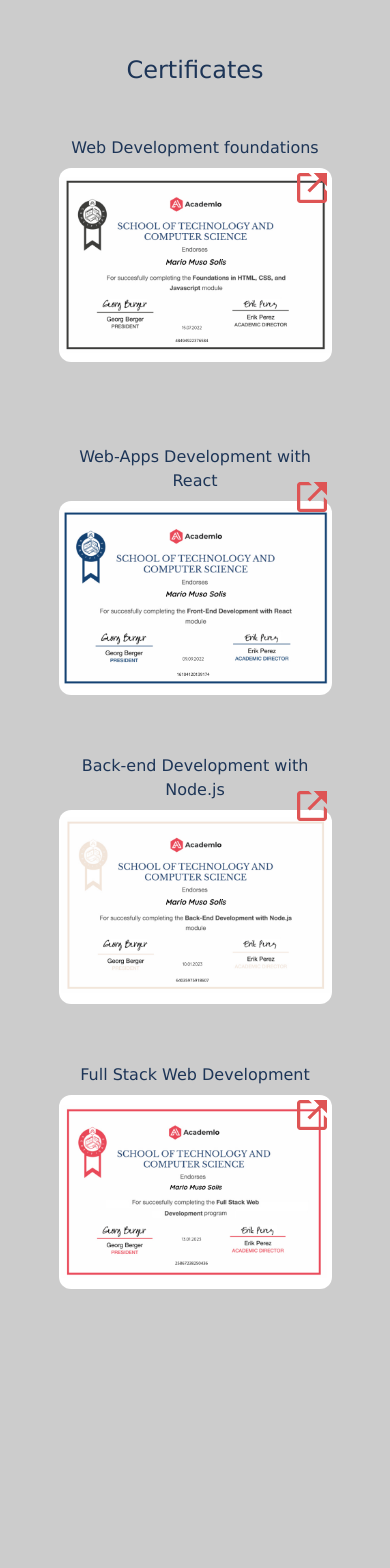
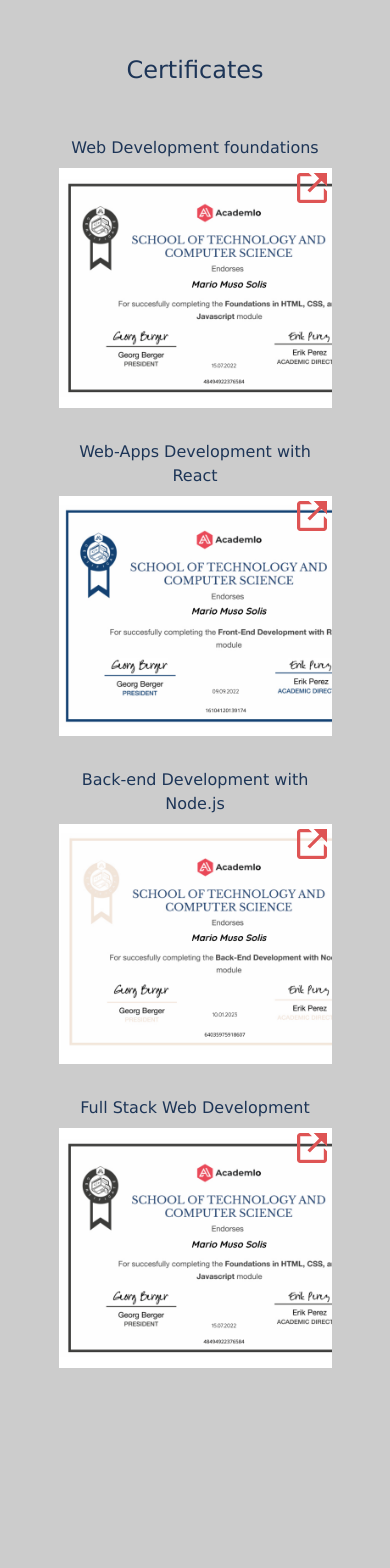
Before and after one commit to Mems2001/portfolio_def, a React (Vite) app: page / in a window 390 px wide. Shown: the part 1760-3328 px from the top of the page. Built offline with nearby package versions, Linux system fonts and the light colour scheme; some icons are missing.

Commit message:
refactor: certificates anim

```diff
--- a/package.json
+++ b/package.json
@@ -11,7 +11,8 @@
   "dependencies": {
     "react": "^18.2.0",
     "react-dom": "^18.2.0",
-    "react-hook-form": "^7.43.5"
+    "react-hook-form": "^7.43.5",
+    "uuid": "^9.0.0"
   },
   "devDependencies": {
     "@types/react": "^18.0.27",
--- a/src/components/CertificateCard.jsx
+++ b/src/components/CertificateCard.jsx
@@ -22,14 +22,15 @@ const CertificateCard = ({info , id}) => {
 
 
   return (
-    <div id={id} className='certificate_card hidden_2'>
+    <div id={id} className={`certificate_card hidden_2`}>
       <h4 className='certificate_title'>{info.title}</h4>
 
-      <img className='certificate_image' src={source}/>
+      <div className={`c c_${id}`}>
+        <a href={info.link} target={'_blank'} className='certificate_btn'>
+          <img className='link_btn' src='buttons/link-btn.png'/>
+        </a>
+      </div>
 
-      <a href={info.link} target={'_blank'} className='certificate_btn'>
-        <img className='link_btn' src='buttons/link-btn.png'/>
-      </a>
     </div>
   )
 }
--- a/src/components/Portfolio.jsx
+++ b/src/components/Portfolio.jsx
@@ -13,7 +13,7 @@ const Portfolio = ({theme , language}) => {
 
       <div className='portfolio_container'>
         {p?.map(
-          element => <ProjectCard project={element} language={language} theme={theme} />
+          element => <ProjectCard key={element.name} project={element} language={language} theme={theme} />
         )}
       </div>
     </section>
--- a/src/styles/Contact.css
+++ b/src/styles/Contact.css
@@ -37,10 +37,13 @@
 }
 
 .form_btn {
-  width: 15%;
+  width: fit-content;
   height: 7%;
   border-radius: 2vw;
   cursor: pointer;
+
+  padding-left: 1rem;
+  padding-right: 1rem;
 
   position: absolute;
   bottom: 0%;
--- a/src/styles/Education.css
+++ b/src/styles/Education.css
@@ -75,7 +75,7 @@
   flex-direction: column;
   min-width: 100%;
   justify-self: center;
-  height: 260px;
+  height: fit-content;
 
   cursor: pointer;
   /* border: 1px solid white; */
@@ -85,9 +85,51 @@
   position: relative;
 }
 
-.certificate_card:hover {
-  height: 467px;
-  transition: all 0.5s ease;
+.c {
+  position: relative;
+  height: 210px;
+
+  transition: all 0.25s ease;
+}
+
+.c:hover {
+  height: 417px;
+}
+
+.c_one {
+  background-image: url('../../public/certificates/fundamentos.png');
+  background-size: cover;
+}
+
+.c_one:hover {
+  background-image: url('../../public/certificates/Fundamentos_QR.png');
+}
+
+.c_two {
+  background-image: url('../../public/certificates/react.png');
+  background-size: cover;
+}
+
+.c_two:hover {
+  background-image: url('../../public/certificates/React_QR.png');
+}
+
+.c_three {
+  background-image: url('../../public/certificates/node.png');
+  background-size: cover;
+}
+
+.c_three:hover {
+  background-image: url('../../public/certificates/Node_QR.png');
+}
+
+.c_four {
+  background-image: url('../../public/certificates/fundamentos.png');
+  background-size: cover;
+}
+
+.c_four:hover {
+  background-image: url('../../public/certificates/Fundamentos_QR.png');
 }
 
 .certificate_main_title {
@@ -111,7 +153,7 @@
 .certificate_btn {
   position: absolute;
   z-index: 10;
-  top: 2rem;
+  top: 0;
   right: 0;
 
   height: 2.5rem;
@@ -132,7 +174,7 @@
   min-height: 100vh;
 }
 
-@media screen and (max-width:500px) {
+@media screen and (max-width:768px) {
   .education_container {
     flex-direction: column;
     gap: 7vh;
@@ -165,11 +207,7 @@
     width: 70vw;
   }
 
-  .certificate_card {
-    height: 277px;
-  }
-
-  .certificate_card:hover {
-    height: 515px;
+  .c {
+    height: 240px;
   }
 }
--- a/src/styles/Portfolio.css
+++ b/src/styles/Portfolio.css
@@ -22,7 +22,7 @@
 .project_card:hover {
   height: 430px;
   background-color: var(--color-1);
-  border-radius: 0.5rem;
+  border-radius: 0.75rem;
   transition: all 0.5s ease;
 }
 
@@ -73,7 +73,7 @@
   width: 100%;
   cursor: pointer;
   border: 5px solid transparent;
-  border-radius: 1vw;
+  border-radius: 0.75rem;
   /* overflow: hidden; */
   transition: all 0.5s ease;
 }
@@ -87,7 +87,7 @@
   display: block;
   height: 230px;
   width: 100%;
-  border-radius: 1vh;
+  border-radius: 0.5rem;
 }
 
 /* EXTENDED DETAILS WINDOW  */
@@ -270,7 +270,7 @@
   min-height: 100vh;
 }
 
-@media screen and (max-width:500px) {
+@media screen and (max-width:768px) {
   .portfolio_container {
     display: flex;
     flex-direction: column;
--- a/src/styles/Skills.css
+++ b/src/styles/Skills.css
@@ -1,7 +1,6 @@
 .skills_container {
   display: flex;
   flex-direction: column;
-  border: 0.25rem inset var(--color-1);
   background-color: var(--color-3);
   border-radius: 1rem;
   width: 100%;
@@ -157,7 +156,7 @@
   min-height: 100vh;
 }
 
-@media screen and (max-width:500px) {
+@media screen and (max-width:768px) {
   .skills_container {
     width: 80%;
   }
@@ -175,17 +174,17 @@
     border-top-left-radius: 12rem;
     border-top-right-radius: 12rem;
 
-    width: 60vw;
-    height: 60vw;
+    width: 50vw;
+    height: 50vw;
   }
 
   .logo_container:hover {
-    height: 600px;
+    height: 530px;
   }
 
   .logo_container_2 {
-    width: 60vw;
-    height: 60vw;
+    width: 50vw;
+    height: 50vw;
   }
 
   .logo_image {
```
Also changed, not shown: 1 other file (tests, documents, lock files or other folders).
